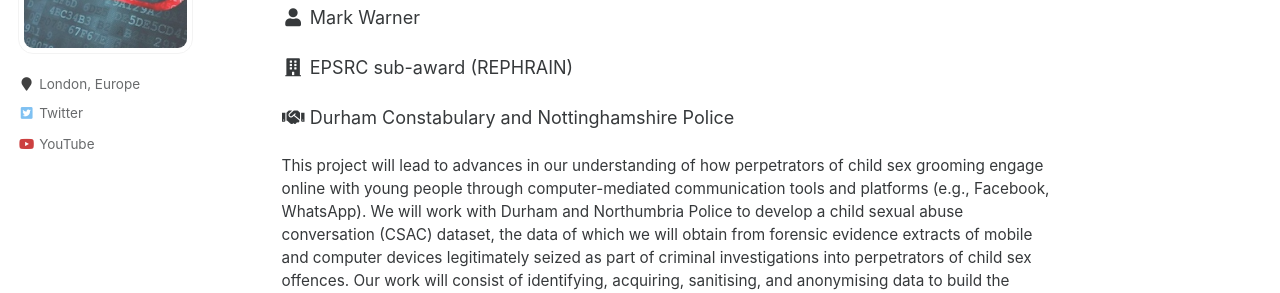
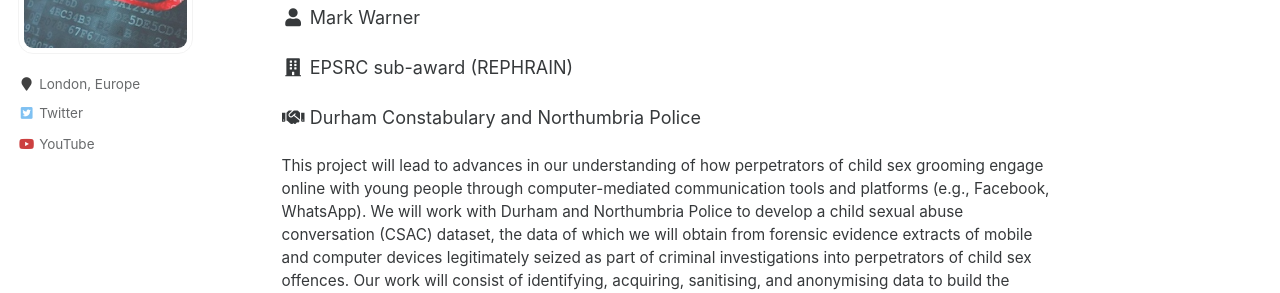
Before and after one commit to uclisec/uclisec.github.io, a Jekyll site: the page built from _projects/CSAC.md, in a window 1280 px wide. Shown: the part 239-532 px from the top of the page. Built offline with Jekyll 4.4.1, drawn with Linux system fonts in a browser that asks for light colours.

Commit message:
fixed issue with csac project

```diff
--- a/_projects/CSAC.md
+++ b/_projects/CSAC.md
@@ -7,7 +7,7 @@
 funder: EPSRC sub-award (REPHRAIN)
 partners:
 - Durham Constabulary
-- Nottinghamshire Police
+- Northumbria Police
 date: 2023-11-01
 endDate: 2024-07-31
 ---
```
